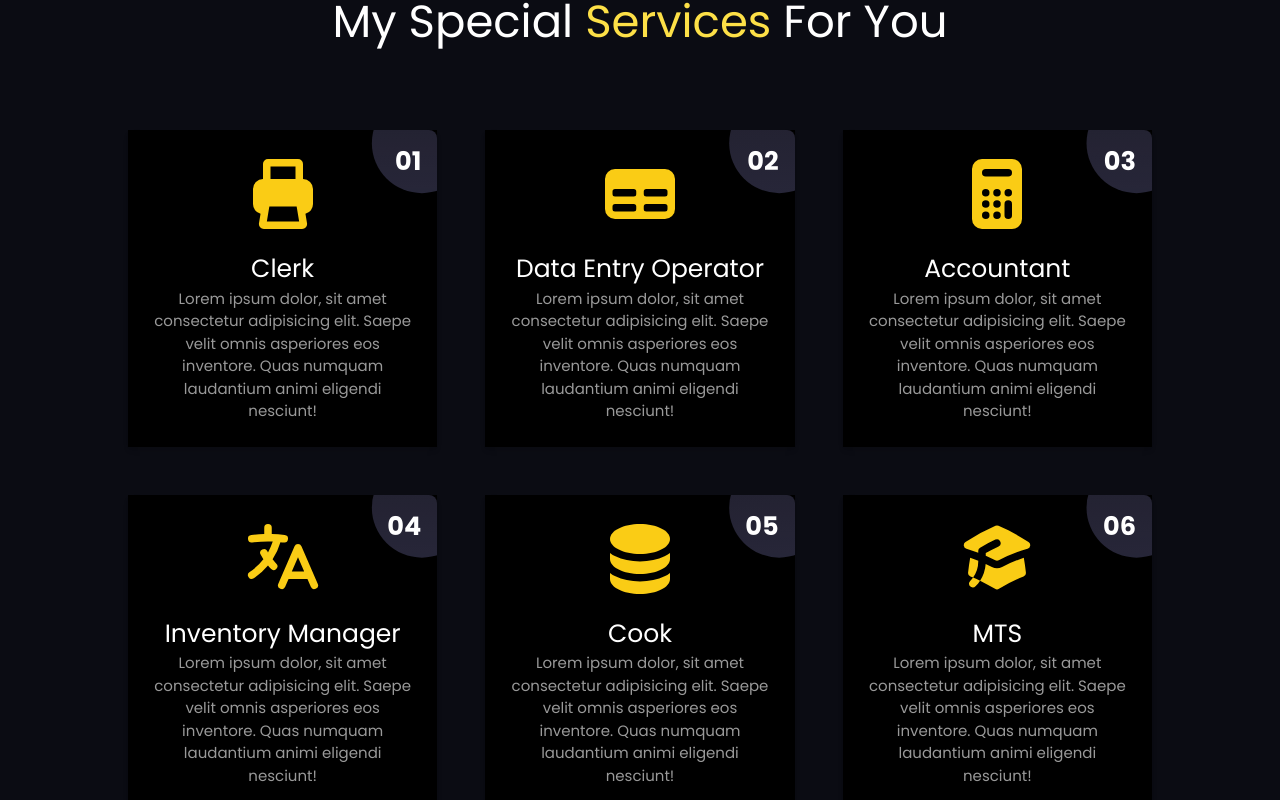
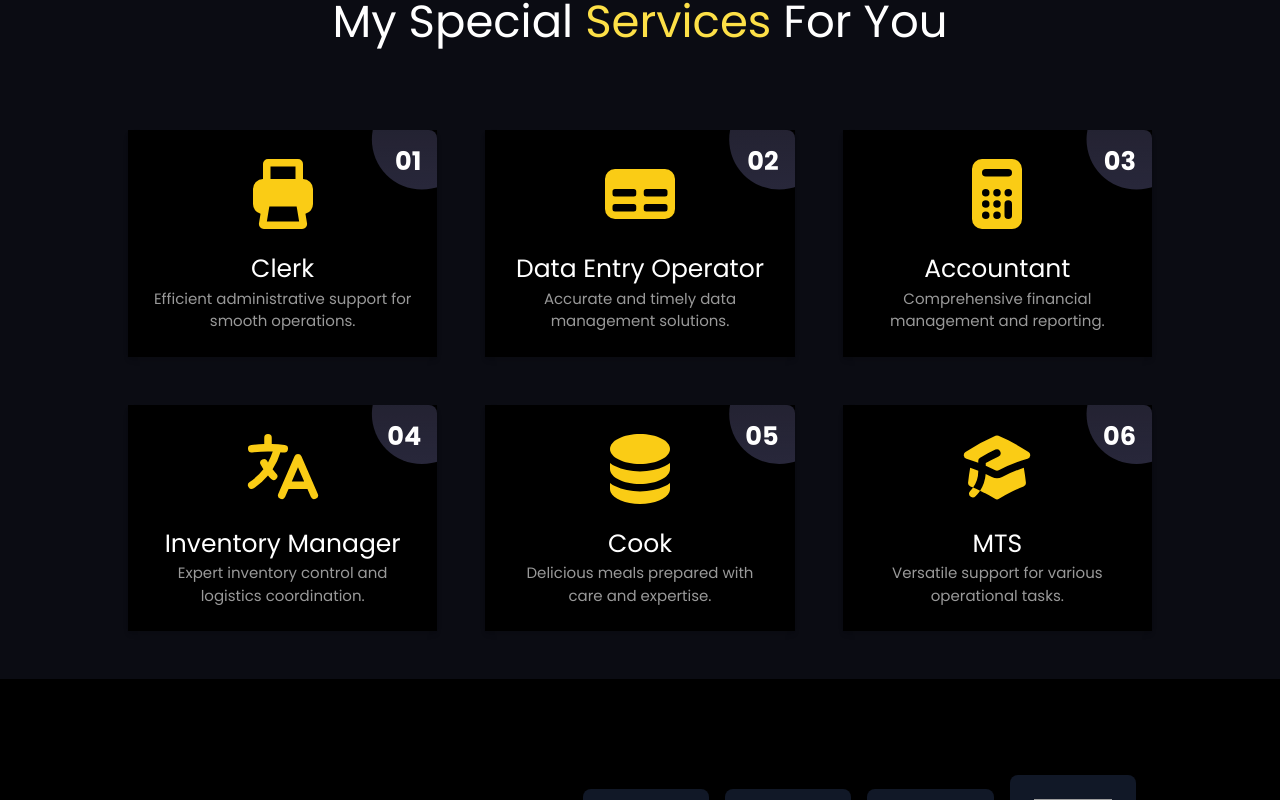
Before and after one commit to Deepak000HR/portfolio, a Next.js app: page / in a window 1280 px wide. Shown: the part 1540-2340 px from the top of the page. Built offline with nearby package versions, Linux system fonts and the light colour scheme; grey boxes are pictures that could not be loaded.

Commit message:
headernav

```diff
--- a/components/Helper/ServiceCard.tsx
+++ b/components/Helper/ServiceCard.tsx
@@ -18,6 +18,7 @@ import {
 interface Props {
   title: string;
   num: string;
+  subTitle: string;
 }
 
 const iconMapping = {
@@ -28,7 +29,7 @@ const iconMapping = {
   "05": CircleStackIcon,
   "06": AcademicCapIcon,
 };
-const ServiceCard = ({ title, num }: Props) => {
+const ServiceCard = ({ title, num, subTitle }: Props) => {
   const IconComponent =
     (iconMapping as Record<string, React.ElementType>)[num] || CommandLineIcon;
   return (
@@ -38,9 +39,7 @@ const ServiceCard = ({ title, num }: Props) => {
         {title}
       </h1>
       <p className="text-white text-[15px] opacity-60 mt-[0.rem] ">
-        Lorem ipsum dolor, sit amet consectetur adipisicing elit. Saepe velit
-        omnis asperiores eos inventore. Quas numquam laudantium animi eligendi
-        nesciunt!
+        {subTitle}
       </p>
       <p className="text-white text-[1.6rem] font-bold absolute top-3 right-4">
         {num}
--- a/components/Services.tsx
+++ b/components/Services.tsx
@@ -14,22 +14,46 @@ const Services = ({ id }: Props) => {
       </div>
       <div className="pt-[5rem] w-[80%] mx-auto grid grid-cols-1 md:grid-cols-2 lg:grid-cols-3 gap-[3rem] items-center">
         <div>
-          <ServiceCard title="Clerk" num="01" />
+          <ServiceCard
+            title="Clerk"
+            num="01"
+            subTitle="Efficient administrative support for smooth operations."
+          />
         </div>
         <div>
-          <ServiceCard title="Data Entry Operator" num="02" />
+          <ServiceCard
+            title="Data Entry Operator"
+            num="02"
+            subTitle="Accurate and timely data management solutions."
+          />
         </div>
         <div>
-          <ServiceCard title="Accountant" num="03" />
+          <ServiceCard
+            title="Accountant"
+            num="03"
+            subTitle="Comprehensive financial management and reporting."
+          />
         </div>
         <div>
-          <ServiceCard title="Inventory Manager" num="04" />
+          <ServiceCard
+            title="Inventory Manager"
+            num="04"
+            subTitle="Expert inventory control and logistics coordination."
+          />
         </div>
         <div>
-          <ServiceCard title="Cook" num="05" />
+          <ServiceCard
+            title="Cook"
+            num="05"
+            subTitle="Delicious meals prepared with care and expertise."
+          />
         </div>
         <div>
-          <ServiceCard title="MTS" num="06" />
+          <ServiceCard
+            title="MTS"
+            num="06"
+            subTitle="Versatile support for various operational tasks."
+          />
         </div>
       </div>
     </div>
```
